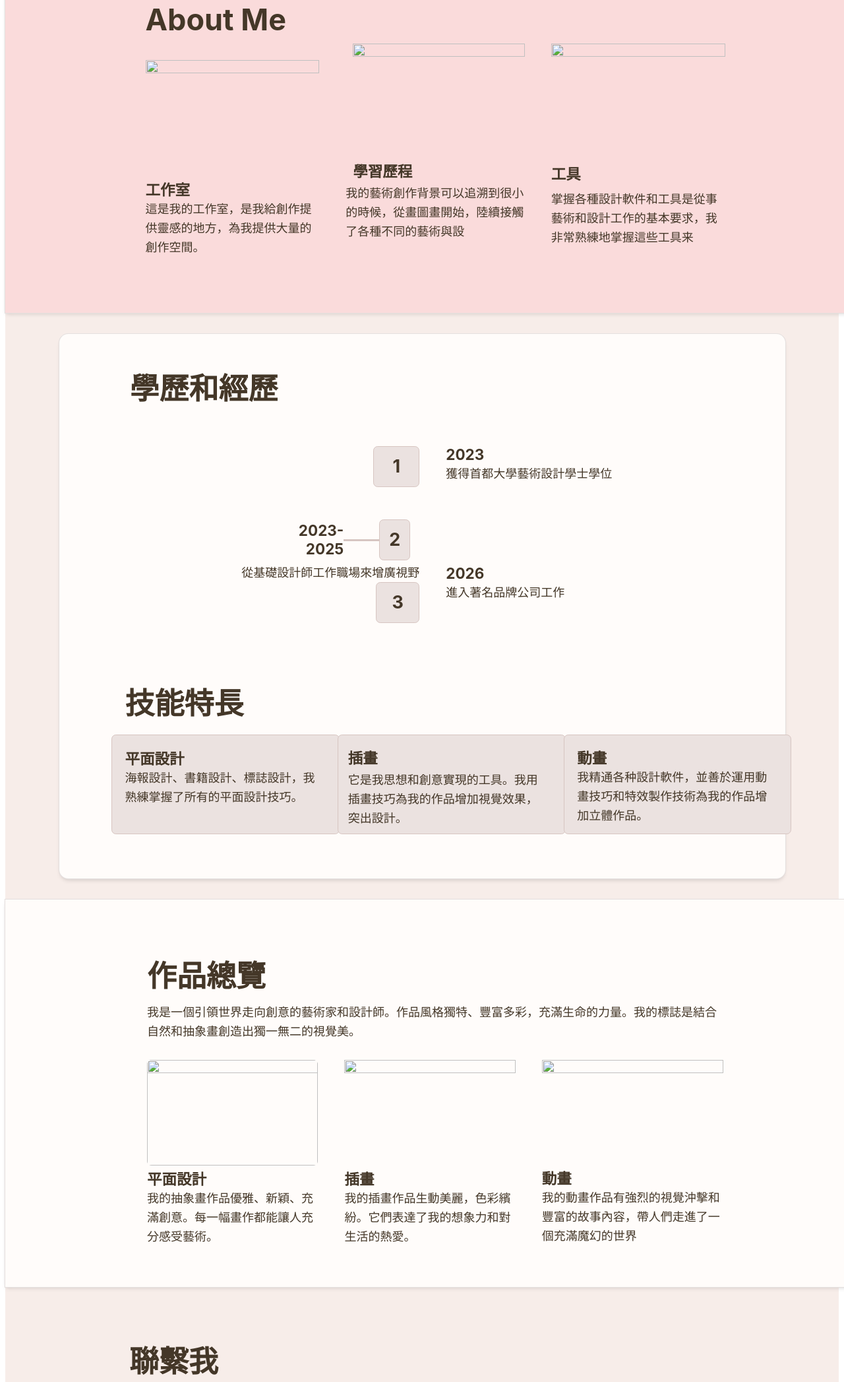
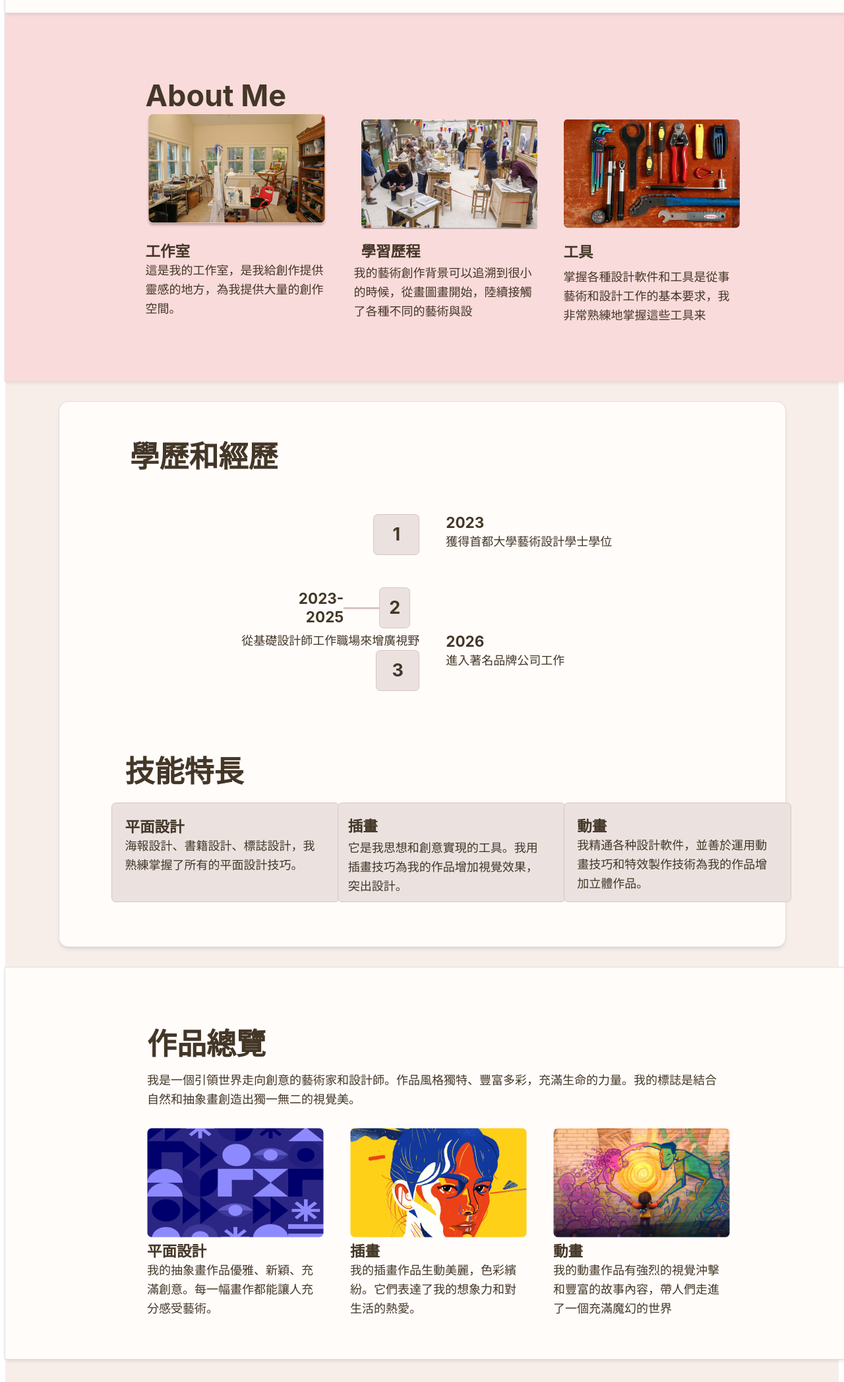
Before and after one commit to VanessaFanFan/VanessaFanFan.github.io, a plain HTML site: page index.html in a window 1280 px wide. Shown: the part 560-2654 px from the top of the page at 66% size. Drawn offline with Linux system fonts and the light colour scheme.

Commit message:
Add files via upload

```diff
--- a/index.html
+++ b/index.html
@@ -23,14 +23,12 @@
                       現在快進入我的作品集世界，探索我這段時間的藝術和設計旅程吧！
                     </div>
                     <div class="div-10">探索異想世界</div>
+
                   </div>
                 </div>
                 <div class="column-2">
-                  <img
-                    loading="lazy"
-                    src="https://cdn.builder.io/api/v1/image/assets/TEMP/1ee21689-061d-4d3b-960f-5da91ac13b99?"
-                    class="img"
-                  />
+                    <img src="./image/Mask group.svg" alt="" class="">
+
                 </div>
               </div>
             </div>
@@ -41,11 +39,9 @@
                 <div class="column-3">
                   <div class="div-14">
                     <div class="div-15">About Me</div>
-                    <img
-                      loading="lazy"
-                      srcset="..."
-                      class="img-2"
-                    />
+
+                    <img src="./image/div.image.png" alt="" class="">
+
                     <div class="div-16">工作室</div>
                     <div class="div-17">
                       這是我的工作室，是我給創作提供靈感的地方，為我提供大量的創作空間。
@@ -55,11 +51,9 @@
                 <div class="column-4">
                   <div class="div-18">
                     <div class="div-19">
-                      <img
-                        loading="lazy"
-                        srcset="..."
-                        class="img-3"
-                      />
+
+                      <img src="./image/div.card-layout-cell-bg.png" alt="" class="">
+
                       <div class="div-20">學習歷程</div>
                     </div>
                     <div class="div-21">
@@ -69,11 +63,8 @@
                 </div>
                 <div class="column-5">
                   <div class="div-22">
-                    <img
-                      loading="lazy"
-                      srcset="..."
-                      class="img-4"
-                    />
+                    <img src="./image/div.card-layout-cell-bg2.png" alt="" class="">
+
                     <div class="div-23">工具</div>
                     <div class="div-24">
                       掌握各種設計軟件和工具是從事藝術和設計工作的基本要求，我非常熟練地掌握這些工具来
@@ -152,16 +143,8 @@
                   <div class="column-11">
                     <div class="div-61">
                       <div class="div-62">
-                        <img
-                          loading="lazy"
-                          srcset="..."
-                          class="img-5"
-                        />
-                        <img
-                          loading="lazy"
-                          srcset="..."
-                          class="img-6"
-                        />
+                        <img src="./image/div.card-layout-cell-bg3.png" alt="" class="">
+
                       </div>
                       <div class="div-63">平面設計</div>
                       <div class="div-64">
@@ -171,11 +154,7 @@
                   </div>
                   <div class="column-12">
                     <div class="div-65">
-                      <img
-                        loading="lazy"
-                        srcset="..."
-                        class="img-7"
-                      />
+                        <img src="./image/div.card-layout-cell-bg4.png" alt="" class="">
                       <div class="div-66">插畫</div>
                       <div class="div-67">
                         我的插畫作品生動美麗，色彩繽紛。它們表達了我的想象力和對生活的熱愛。
@@ -184,11 +163,7 @@
                   </div>
                   <div class="column-13">
                     <div class="div-68">
-                      <img
-                        loading="lazy"
-                        srcset="..."
-                        class="img-8"
-                      />
+                        <img src="./image/div.card-layout-cell-bg5.png" alt="" class="">
                       <div class="div-69">動畫</div>
                       <div class="div-70">
                         我的動畫作品有強烈的視覺沖擊和豐富的故事內容，帶人們走進了一個充滿魔幻的世界
```
Also changed, not shown: image/div.card-layout-cell-bg.png (added), image/div.card-layout-cell-bg2.png (added), image/div.card-layout-cell-bg3.png (added), image/div.card-layout-cell-bg4.png (added), image/div.card-layout-cell-bg5.png (added), image/div.image.png (added).
